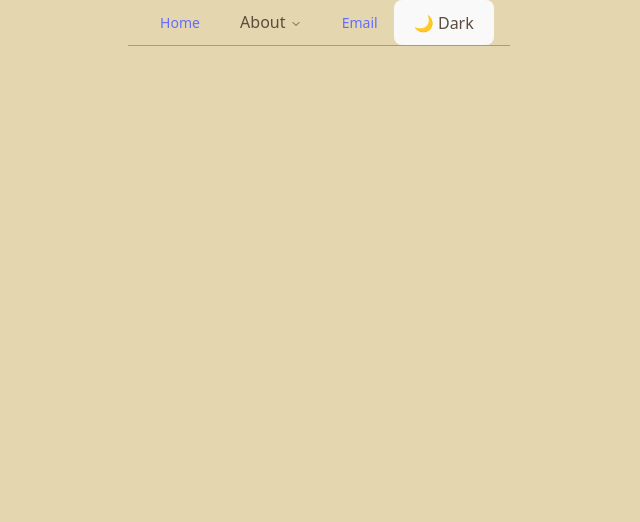
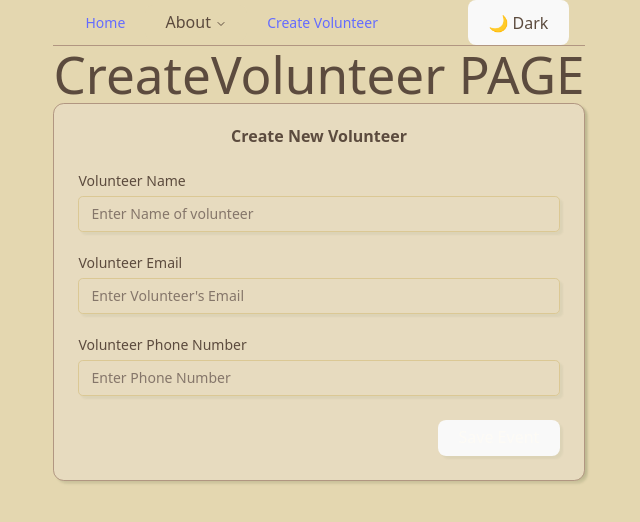
Before and after one commit to manny-torres-02/Capstone_Manuel_Torres, a React (Vite) app in the folder frontend/: page /createVolunteer in a window 1280 px wide. Shown: the top 522 px of the page, without its empty margins (321-961 px from the left). Built offline with nearby package versions, Linux system fonts and the light colour scheme; no server answers.

Commit message:
start adding in logic for form and committees

```diff
--- a/frontend/src/components/Nav/Navigation.jsx
+++ b/frontend/src/components/Nav/Navigation.jsx
@@ -69,10 +69,10 @@ const Navigation = () => {
             <NavigationMenuItem>
               <NavigationMenuLink asChild>
                 <Link
-                  to="/Email"
+                  to="/createVolunteer"
                   className="px-4 py-2 text-foreground hover:text-primary"
                 >
-                  Email
+                  Create Volunteer
                 </Link>
               </NavigationMenuLink>
             </NavigationMenuItem>
--- a/frontend/src/components/VolunteerForm/VolunteerForm.jsx
+++ b/frontend/src/components/VolunteerForm/VolunteerForm.jsx
@@ -1,11 +1,136 @@
-import * as React from "react";
-import "./VolunteerForm.scss";
+import React, { useState, useEffect } from "react";
+import { zodResolver } from "@hookform/resolvers/zod";
+import { useForm } from "react-hook-form";
+import * as z from "zod";
+import { Button } from "@/components/ui/button";
+import {
+  Form,
+  FormControl,
+  FormField,
+  FormItem,
+  FormLabel,
+  FormMessage,
+  FormDescription,
+} from "@/components/ui/form";
+import { Input } from "@/components/ui/input";
+import { Textarea } from "@/components/ui/textarea";
+import { Card, CardContent, CardHeader, CardTitle } from "@/components/ui/card";
 
-const VolunteerForm = () => {
+const eventFormSchema = z.object({
+  name: z.string().min(2, "Name must be at least 2 characters"),
+  email: z
+    .string()
+    .email("Please enter a valid email address")
+    .optional()
+    .or(z.literal("")),
+  phoneNumber: z.string().optional(),
+  location: z.string().min(2, "Location is required"),
+  committees: z.array(z.string()).optional(), // Array of committee IDs
+});
+
+const VolunteerForm = ({
+  initialData,
+  onSubmit,
+  onCancel,
+  loading = false,
+}) => {
+  const apiURL = import.meta.env.VITE_APP_API_URL || "http://localhost:8080";
+  const [committees, setCommittees] = useState([]);
+  const [loadingCommittees, setLoadingCommittees] = useState(true);
+
+  const form = useForm({
+    resolver: zodResolver(eventFormSchema),
+    defaultValues: {
+      name: initialData?.name || "",
+      email: initialData?.email || "",
+      phoneNumber: initialData?.phoneNumber || "",
+      committees: initialData?.committees || [],
+    },
+  });
+
+  useEffect(() => {
+    const fetchCommittees = async () => {
+      try {
+        setLoadingCommittees(true);
+        const response = await axios.get(`${apiURL}/committees`);
+        setCommittees(response.data);
+      } catch (error) {
+        console.error("Error fetching committees:", error);
+        // Fallback to empty array or show error message
+        setCommittees([]);
+      } finally {
+        setLoadingCommittees(false);
+      }
+    };
+
+    fetchCommittees();
+  }, [apiURL]);
+
   return (
-    <>
-      <h1>VolunteerForm</h1>
-    </>
+    <Card className="w-full max-w-2xl mx-auto">
+      <CardHeader>
+        <CardTitle>
+          {initialData?.id ? "Edit Volunteer" : "Create New Volunteer"}
+        </CardTitle>
+      </CardHeader>
+      <CardContent>
+        <Form {...form}>
+          <form onSubmit={form.handleSubmit(onSubmit)} className="space-y-6">
+            <FormField
+              control={form.control}
+              name="title"
+              render={({ field }) => (
+                <FormItem>
+                  <FormLabel>Volunteer Name</FormLabel>
+                  <FormControl>
+                    <Input placeholder="Enter Name of volunteer" {...field} />
+                  </FormControl>
+                  <FormMessage />
+                </FormItem>
+              )}
+            />
+            <FormField
+              control={form.control}
+              name="title"
+              render={({ field }) => (
+                <FormItem>
+                  <FormLabel>Volunteer Email</FormLabel>
+                  <FormControl>
+                    <Input placeholder="Enter Volunteer's Email" {...field} />
+                  </FormControl>
+                  <FormMessage />
+                </FormItem>
+              )}
+            />
+
+            <FormField
+              control={form.control}
+              name="title"
+              render={({ field }) => (
+                <FormItem>
+                  <FormLabel>Volunteer Phone Number</FormLabel>
+                  <FormControl>
+                    <Input placeholder="Enter Phone Number" {...field} />
+                  </FormControl>
+                  <FormMessage />
+                </FormItem>
+              )}
+            />
+
+            <div className="flex justify-end gap-4">
+              {onCancel && (
+                <Button type="button" variant="outline" onClick={onCancel}>
+                  Cancel
+                </Button>
+              )}
+              <Button type="submit" disabled={loading}>
+                {loading ? "Saving..." : "Save Event"}
+              </Button>
+            </div>
+          </form>
+        </Form>
+      </CardContent>
+    </Card>
   );
 };
 
--- a/frontend/src/pages/CreateVolunteer/CreateVolunteerPage.jsx
+++ b/frontend/src/pages/CreateVolunteer/CreateVolunteerPage.jsx
@@ -1,10 +1,14 @@
 import * as React from "react";
 import "./CreateVolunteerPage.scss";
+import VolunteerForm from "../../components/VolunteerForm/VolunteerForm";
 
 const CreateVolunteerPage = () => {
-  <>
-    <h1>CreateVolunteer PAGE</h1>
-  </>;
+  return (
+    <>
+      <h1>CreateVolunteer PAGE</h1>
+      <VolunteerForm />
+    </>
+  );
 };
 
 export default CreateVolunteerPage;
```
